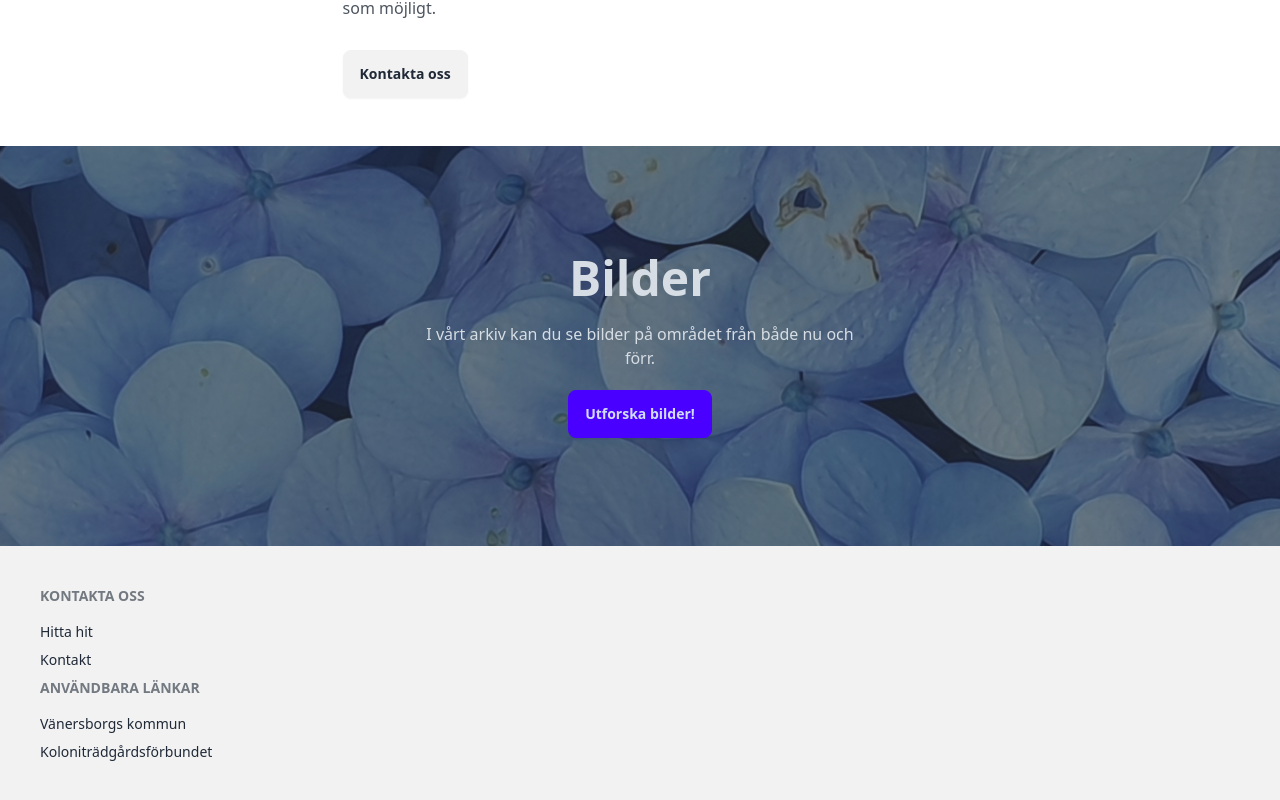
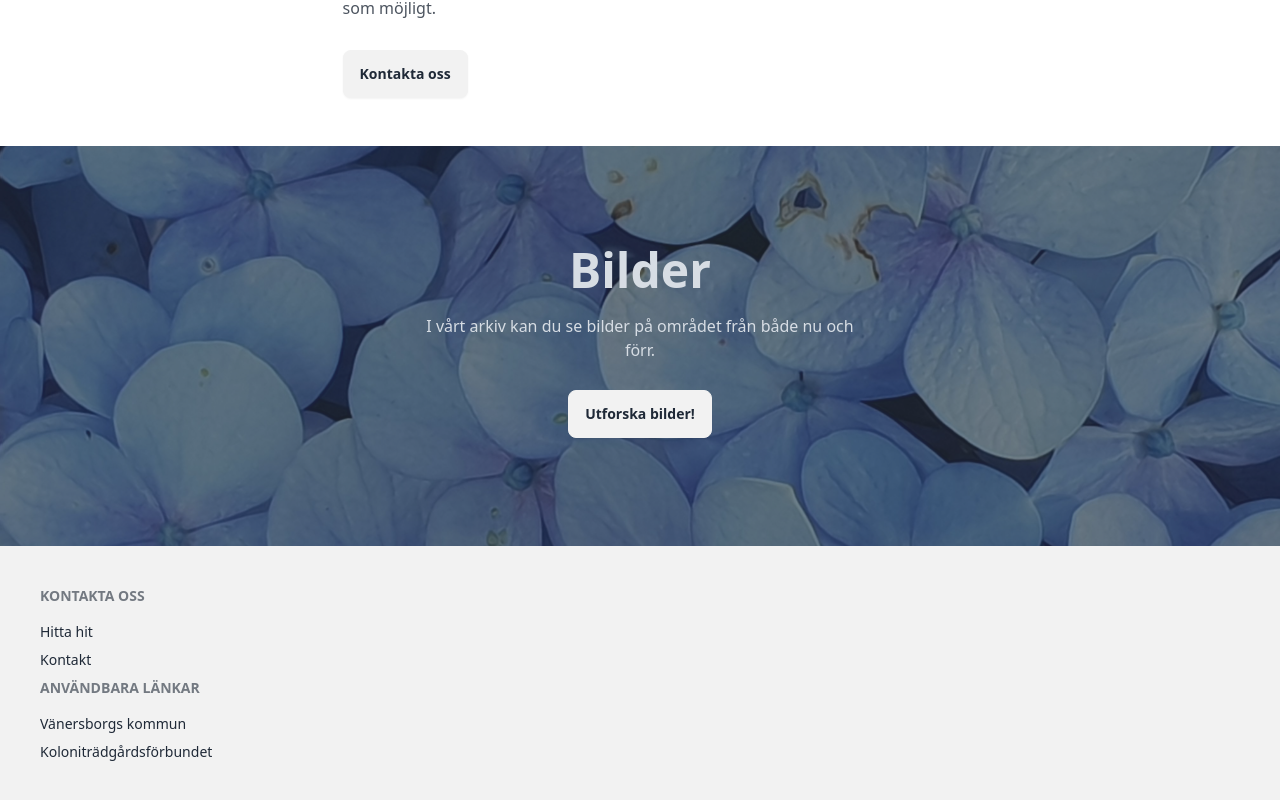
Before and after one commit to risie/lotten, a Next.js app: page / in a window 1280 px wide. Shown: the part 2450-3250 px from the top of the page. Built offline with nearby package versions, Linux system fonts and the light colour scheme.

Commit message:
feat: change button color

```diff
--- a/src/app/page.tsx
+++ b/src/app/page.tsx
@@ -24,7 +24,7 @@ export default function Home() {
         <p className="mb-5">
           I vårt arkiv kan du se bilder på området från både nu och förr.
         </p>
-        <button className="btn btn-primary">Utforska bilder!</button>
+        <button className="btn my-2">Utforska bilder!</button>
       </Hero>
     </>
   );
```
